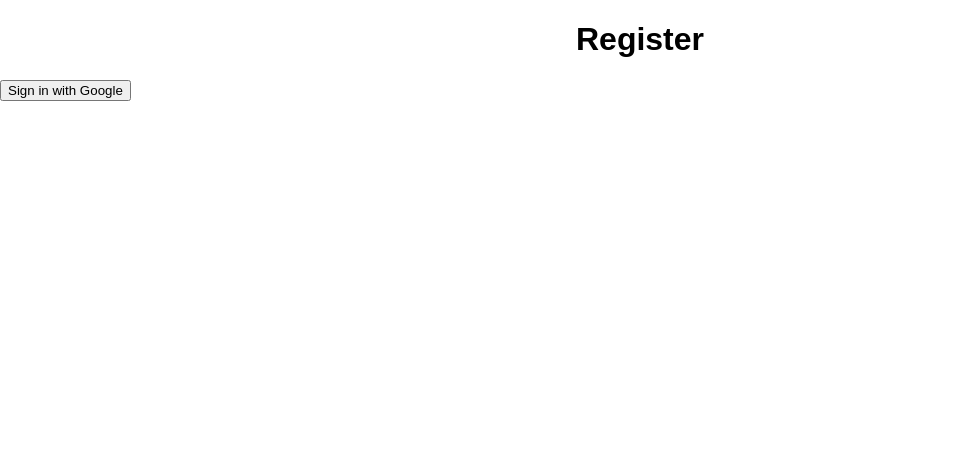
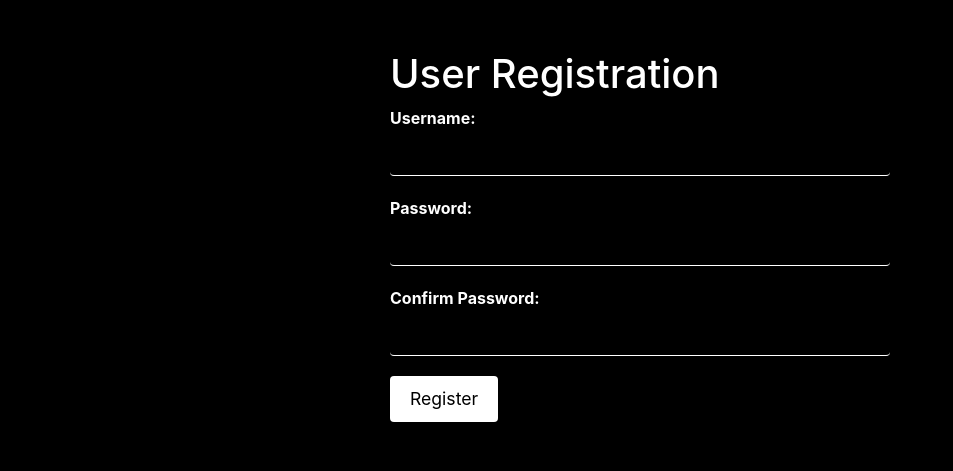
Before and after one commit to mynameishimal/cards-unhumanity, a Flask app: template templates/register.html in a window 1280 px wide. Shown: the top 471 px of the page, without its empty margins (0-953 px from the left). Run offline with Flask 3, Linux system fonts and the light colour scheme; the template is opened without the code that fills it, so the values that code supplies are empty; some libraries are stand-ins or nearby versions.

Commit message:
fixed register.html to include form

```diff
--- a/app.py
+++ b/app.py
@@ -13,24 +13,30 @@ def index():
     return render_template('index.html')
 
 
-@app.route('/register', methods=['POST'])
+@app.route('/register', methods=['GET', 'POST'])
 def register():
-    # In a real app, you'd want to hash the password - NEVER store them as plaintext
-    username = request.json['username']
-    password = request.json['password']  # Please use something like bcrypt in a real app
+    if request.method == 'POST':
+        username = request.form.get('username')
+        password = request.form.get('password')
+        confirm_password = request.form.get('confirm_password')
 
-    if username in users:
-        return jsonify({'error': 'Username already exists'}), 409
+        # Check if password matches confirm password
+        if password != confirm_password:
+            return 'Passwords do not match!'
 
-    # Store the new user
-    users[username] = {
-        'username': username,
-        'password': password,  # Again, store hashed passwords, not plaintext
-        'games_played': 0,
-        'funny_points': 0
-    }
+        # Implement logic to store user details in your database
+        # For example:
+        # Store user details in a dictionary (this is just for demonstration)
+        user = {
+            'username': username,
+            'password': password  # In a real application, hash the password before storing it
+            # Add other user details if needed
+        }
+        # Store user data in your database or user management system
 
-    return jsonify(users[username]), 201
+        return f"Registration successful for user {username}!"
+
+    return render_template('register.html')
 
 
 @app.route('/game/<game_id>/play', methods=['POST'])
--- a/templates/register.html
+++ b/templates/register.html
@@ -1,13 +1,59 @@
 <!DOCTYPE html>
 <html lang="en">
 <head>
-    <meta charset="UTF-8">
-    <title>Register</title>
-    <link rel="stylesheet" href="styles.css"> <!-- Link to your CSS file -->
+  <meta charset="UTF-8">
+  <meta name="viewport" content="width=device-width, initial-scale=1.0">
+  <title>User Registration</title>
+  <link href="https://stackpath.bootstrapcdn.com/bootstrap/4.5.2/css/bootstrap.min.css" rel="stylesheet">
+  <style>
+    body {
+      background-color: #000;
+      color: #fff;
+      padding: 50px;
+    }
+    .form-container {
+      max-width: 500px;
+      margin: 0 auto;
+    }
+    .form-group {
+      margin-bottom: 20px;
+    }
+    .form-group label {
+      font-weight: bold;
+    }
+    .form-control {
+      border: none;
+      border-bottom: 1px solid #fff;
+      background-color: transparent;
+      color: #fff;
+    }
+    .btn {
+      background-color: #fff;
+      color: #000;
+      border: none;
+      padding: 10px 20px;
+      font-size: 1.1em;
+    }
+  </style>
 </head>
 <body>
-    <h1>Register</h1>
-    <!-- Sign in with Google button -->
-    <button id="googleSignIn">Sign in with Google</button>
+  <div class="form-container">
+    <h1>User Registration</h1>
+    <form method="POST">
+      <div class="form-group">
+        <label for="username">Username:</label>
+        <input type="text" name="username" id="username" class="form-control">
+      </div>
+      <div class="form-group">
+        <label for="password">Password:</label>
+        <input type="password" name="password" id="password" class="form-control">
+      </div>
+      <div class="form-group">
+        <label for="confirm_password">Confirm Password:</label>
+        <input type="password" name="confirm_password" id="confirm_password" class="form-control">
+      </div>
+      <button type="submit" class="btn">Register</button>
+    </form>
+  </div>
 </body>
 </html>
```
